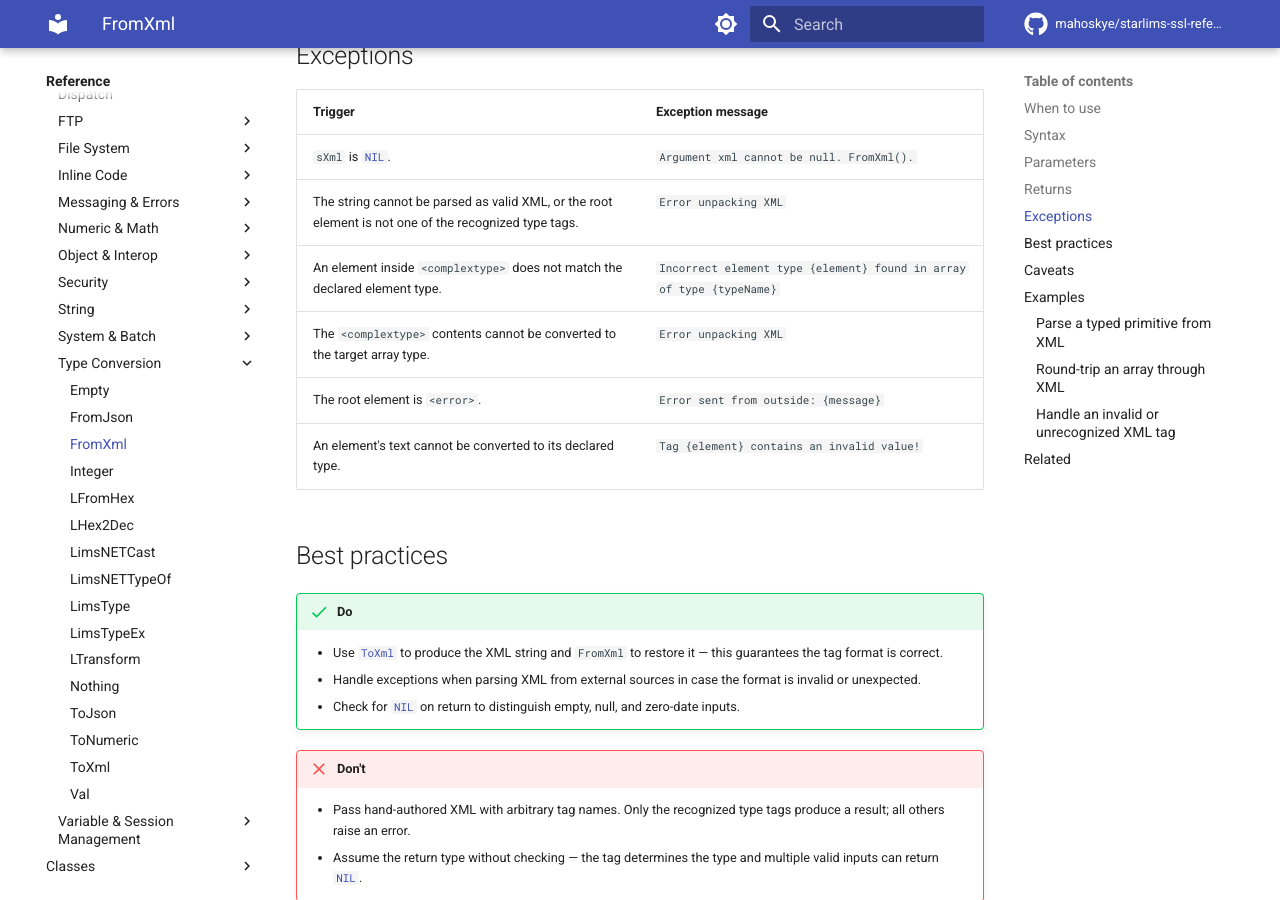
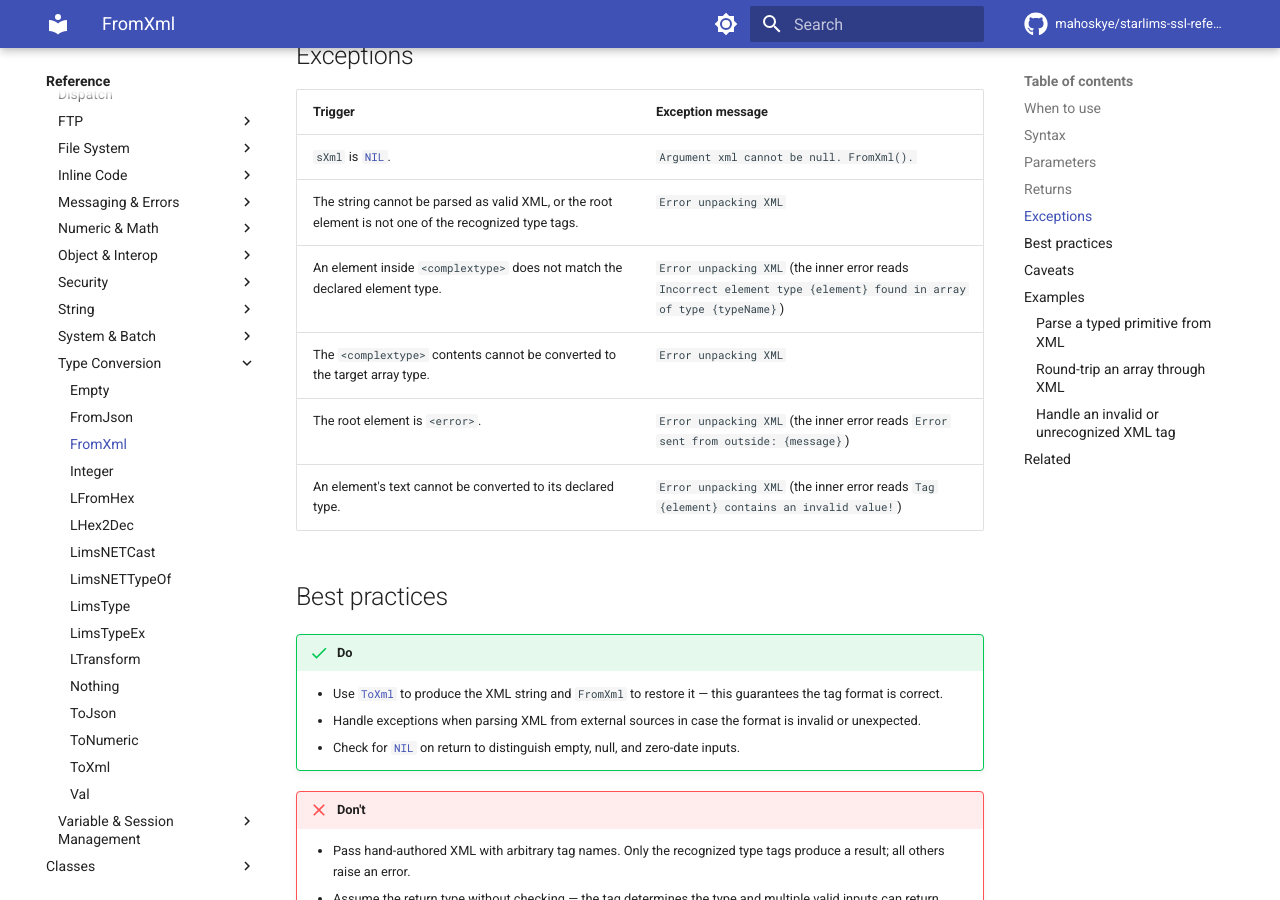
Before and after one commit to mahoskye/starlims-ssl-reference, an MkDocs documentation site: the page built from content/reference/functions/FromXml.md, in a window 1280 px wide and 900 px high, scrolled down 1410 px. Built offline with MkDocs 1.6.1 and Material for MkDocs 9.7.7, drawn with Linux system fonts in a browser that asks for light colours; plug-ins that fetch from the network failed and are left out; comment, search, counter and statistics services are not loaded.

Commit message:
docs: nested errors show the message :CATCH sees (refs #152)
FromXml, ArrayCalc and SortArray raise an outer error with the specific cause
as the inner error; the Exceptions rows now show the outer message and quote
the inner one.

Co-Authored-By: Claude Opus 5.5 <noreply@anthropic.com>

```diff
--- a/content/reference/functions/FromXml.md
+++ b/content/reference/functions/FromXml.md
@@ -51,10 +51,10 @@ FromXml(sXml)
 | --- | --- |
 | `sXml` is [`NIL`](../literals/nil.md). | `Argument xml cannot be null. FromXml().` |
 | The string cannot be parsed as valid XML, or the root element is not one of the recognized type tags. | `Error unpacking XML` |
-| An element inside `<complextype>` does not match the declared element type. | `Incorrect element type {element} found in array of type {typeName}` |
+| An element inside `<complextype>` does not match the declared element type. | `Error unpacking XML` (the inner error reads `Incorrect element type {element} found in array of type {typeName}`) |
 | The `<complextype>` contents cannot be converted to the target array type. | `Error unpacking XML` |
-| The root element is `<error>`. | `Error sent from outside: {message}` |
-| An element's text cannot be converted to its declared type. | `Tag {element} contains an invalid value!` |
+| The root element is `<error>`. | `Error unpacking XML` (the inner error reads `Error sent from outside: {message}`) |
+| An element's text cannot be converted to its declared type. | `Error unpacking XML` (the inner error reads `Tag {element} contains an invalid value!`) |
 
 ## Best practices
 
```
Also changed, not shown: content/reference/functions/ArrayCalc.md (+1 -1 lines), content/reference/functions/SortArray.md (+1 -1 lines), 1 other file.
